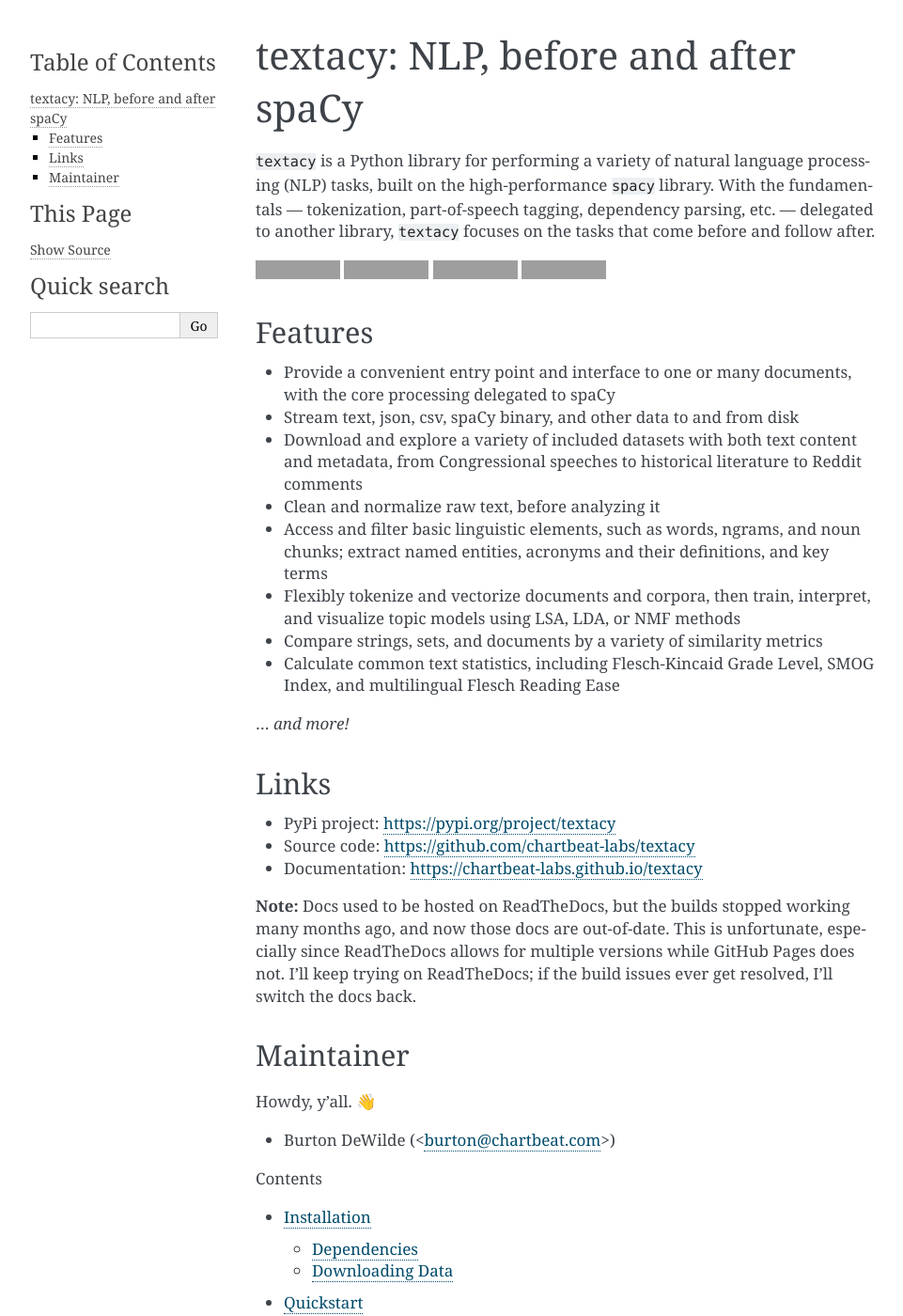
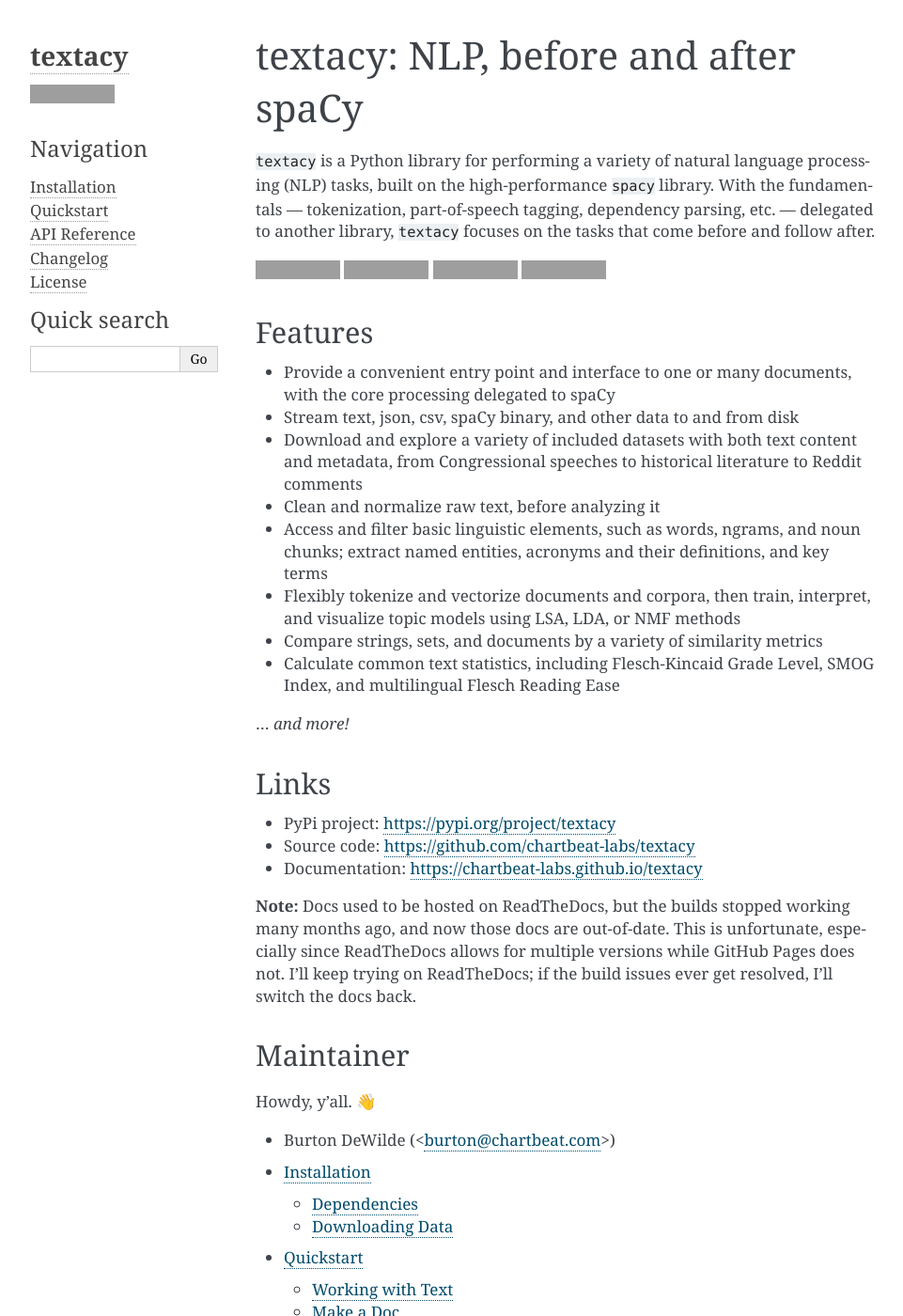
Before and after one commit to chartbeat-labs/textacy, a Sphinx documentation site: the page built from docs/source/index.rst, in a window 1280 px wide and 1400 px high. Shown: the whole window at 94% size, without its empty margins (148-1109 px from the left). Built offline with Sphinx 7.4.7, drawn with Linux system fonts in a browser that asks for light colours; the version number could not be read and is left out; part of the change alters nothing that is shown; some of the changed text lies outside the part shown; grey boxes are pictures that could not be loaded.

Commit message:
Tidy up and customize docs for new theme

```diff
--- a/docs/source/conf.py
+++ b/docs/source/conf.py
@@ -1,282 +1,204 @@
 #!/usr/bin/env python3
 # -*- coding: utf-8 -*-
-#
-# textacy documentation build configuration file, created by
-# sphinx-quickstart on Thu Feb  4 13:08:20 2016.
-#
-# This file is execfile()d with the current directory set to its
-# containing dir.
-#
-# Note that not all possible configuration values are present in this
-# autogenerated file.
-#
-# All configuration values have a default; values that are commented out
-# serve to show the default.
 
+import datetime
 import sys
-import os
-
-# import sphinx_rtd_theme
 
 import textacy
 
-# If extensions (or modules to document with autodoc) are in another directory,
-# add these directories to sys.path here. If the directory is relative to the
-# documentation root, use os.path.abspath to make it absolute, like shown here.
-# sys.path.insert(0, os.path.abspath('.'))
-
 # -- General configuration ------------------------------------------------
 
-# If your documentation needs a minimal Sphinx version, state it here.
-#needs_sphinx = '1.0'
-
 # Add any Sphinx extension module names here, as strings. They can be
-# extensions coming with Sphinx (named 'sphinx.ext.*') or your custom
-# ones.
+# extensions coming with Sphinx (named 'sphinx.ext.*') or your custom ones.
 extensions = [
-    'sphinx.ext.autodoc',
-    'sphinx.ext.todo',
-    'sphinx.ext.coverage',
-    'sphinx.ext.mathjax',
-    'sphinx.ext.viewcode',
-    'sphinx.ext.intersphinx',
-    'sphinx.ext.napoleon',
-    'sphinx.ext.githubpages',
+    "sphinx.ext.autodoc",
+    "sphinx.ext.todo",
+    "sphinx.ext.coverage",
+    "sphinx.ext.mathjax",
+    "sphinx.ext.viewcode",
+    "sphinx.ext.intersphinx",
+    "sphinx.ext.napoleon",
+    "sphinx.ext.githubpages",
 ]
 
-# Add any paths that contain templates here, relative to this directory.
-templates_path = ['_templates']
-
 # The suffix(es) of source filenames.
-# You can specify multiple suffix as a list of string:
-# source_suffix = ['.rst', '.md']
-source_suffix = '.rst'
-
-# The encoding of source files.
-#source_encoding = 'utf-8-sig'
+source_suffix = ".rst"  # [".rst", ".md"]
 
 # The master toctree document.
-master_doc = 'index'
+master_doc = "index"
 
 # General information about the project.
-project = 'textacy'
-copyright = '2016 Chartbeat, Inc.'
-author = 'Burton DeWilde'
+project = "textacy"
+copyright = "{year} Chartbeat, Inc".format(year=datetime.datetime.now().year)
+author = "Burton DeWilde"
 
-# The version info for the project you're documenting, acts as replacement for
-# |version| and |release|, also used in various other places throughout the
-# built documents.
-#
-# The short X.Y version.
-version = textacy.__version__.rsplit('.', 1)[0]
-# The full version, including alpha/beta/rc tags.
+# short X.Y version and full release version (including alpha/beta/rc tags)
+version = textacy.__version__.rsplit(".", 1)[0]
 release = textacy.__version__
 
-# The language for content autogenerated by Sphinx. Refer to documentation
-# for a list of supported languages.
-#
-# This is also used if you do content translation via gettext catalogs.
-# Usually you set "language" from the command line for these cases.
-language = None
+# Add any paths that contain templates here, relative to this directory.
+templates_path = ["_templates"]
 
-intersphinx_mapping = {'python': ('https://docs.python.org/3.6', None),
-                       'numpy': ('https://docs.scipy.org/doc/numpy/', None),
-                       'scipy': ('https://docs.scipy.org/doc/scipy/reference', None),
-                       'matplotlib': ('https://matplotlib.org', None),
-                       }
-
-# There are two options for replacing |today|: either, you set today to some
-# non-false value, then it is used:
-#today = ''
-# Else, today_fmt is used as the format for a strftime call.
-#today_fmt = '%B %d, %Y'
-
-# List of patterns, relative to source directory, that match files and
-# directories to ignore when looking for source files.
-exclude_patterns = []
-
-# The reST default role (used for this markup: `text`) to use for all
-# documents.
-#default_role = None
+intersphinx_mapping = {
+    "python": ("https://docs.python.org/3.6", None),
+    "numpy": ("https://docs.scipy.org/doc/numpy/", None),
+    "scipy": ("https://docs.scipy.org/doc/scipy/reference", None),
+    "matplotlib": ("https://matplotlib.org", None),
+}
 
 # If true, '()' will be appended to :func: etc. cross-reference text.
-#add_function_parentheses = True
-
-# If true, the current module name will be prepended to all description
-# unit titles (such as .. function::).
-#add_module_names = True
-
-# If true, sectionauthor and moduleauthor directives will be shown in the
-# output. They are ignored by default.
-#show_authors = False
+add_function_parentheses = True
 
 # The name of the Pygments (syntax highlighting) style to use.
-pygments_style = 'sphinx'
-
-# A list of ignored prefixes for module index sorting.
-#modindex_common_prefix = []
-
-# If true, keep warnings as "system message" paragraphs in the built documents.
-#keep_warnings = False
+pygments_style = "sphinx"
 
 # If true, `todo` and `todoList` produce output, else they produce nothing.
 todo_include_todos = False
 
+# The encoding of source files.
+# source_encoding = 'utf-8-sig'
+
 
 # -- Options for HTML output ----------------------------------------------
 
-# The theme to use for HTML and HTML Help pages.  See the documentation for
-# a list of builtin themes.
-html_theme = 'alabaster'  # 'sphinx_rtd_theme'
+html_theme = "alabaster"
+html_theme_options = {
+    "github_button": True,
+    "github_count": False,
+    "github_user": "chartbeat-labs",
+    "github_repo": "textacy",
+    "sidebar_collapse": True,
+    "show_relbar_bottom": True,
+}
+html_sidebars = {
+    '**': [
+        "about.html",
+        "navigation.html",
+        "relations.html",
+        "searchbox.html",
+    ]
+}
 
-# Theme options are theme-specific and customize the look and feel of a theme
-# further.  For a list of options available for each theme, see the
-# documentation.
-# html_theme_options = {}
-
-# Add any paths that contain custom themes here, relative to this directory.
-# html_theme_path = [sphinx_rtd_theme.get_html_theme_path()]
-
-# The name for this set of Sphinx documents.  If None, it defaults to
-# "<project> v<release> documentation".
-#html_title = None
-
-# A shorter title for the navigation bar.  Default is the same as html_title.
-#html_short_title = None
-
-# The name of an image file (relative to this directory) to place at the top
-# of the sidebar.
-#html_logo = None
+# name for this set of Sphinx docs; if None, "<project> v<release> documentation"
+# html_title = None
+# shorter title for the navigation bar
+html_short_title = "textacy"
 
 # The name of an image file (within the static path) to use as favicon of the
 # docs.  This file should be a Windows icon file (.ico) being 16x16 or 32x32
 # pixels large.
-#html_favicon = None
+# html_favicon = None
 
 # Add any paths that contain custom static files (such as style sheets) here,
 # relative to this directory. They are copied after the builtin static files,
 # so a file named "default.css" will overwrite the builtin "default.css".
-#html_static_path = ['_static']
+# html_static_path = ['_static']
 
 # Add any extra paths that contain custom files (such as robots.txt or
 # .htaccess) here, relative to this directory. These files are copied
 # directly to the root of the documentation.
-#html_extra_path = []
+# html_extra_path = []
 
 # If not '', a 'Last updated on:' timestamp is inserted at every page bottom,
 # using the given strftime format.
-#html_last_updated_fmt = '%b %d, %Y'
-
-# If true, SmartyPants will be used to convert quotes and dashes to
-# typographically correct entities.
-#html_use_smartypants = True
-
-# Custom sidebar templates, maps document names to template names.
-#html_sidebars = {}
+# html_last_updated_fmt = '%b %d, %Y'
 
 # Additional templates that should be rendered to pages, maps page names to
 # template names.
-#html_additional_pages = {}
+# html_additional_pages = {}
 
 # If false, no module index is generated.
-#html_domain_indices = True
+# html_domain_indices = True
 
 # If false, no index is generated.
-#html_use_index = True
+# html_use_index = True
 
 # If true, the index is split into individual pages for each letter.
-#html_split_index = False
+# html_split_index = False
 
 # If true, links to the reST sources are added to the pages.
-#html_show_sourcelink = True
+# html_show_sourcelink = True
 
 # If true, "Created using Sphinx" is shown in the HTML footer. Default is True.
-#html_show_sphinx = True
+# html_show_sphinx = True
 
 # If true, "(C) Copyright ..." is shown in the HTML footer. Default is True.
-#html_show_copyright = True
+# html_show_copyright = True
 
 # If true, an OpenSearch description file will be output, and all pages will
 # contain a <link> tag referring to it.  The value of this option must be the
 # base URL from which the finished HTML is served.
-#html_use_opensearch = ''
+# html_use_opensearch = ''
 
 # This is the file name suffix for HTML files (e.g. ".xhtml").
-#html_file_suffix = None
+# html_file_suffix = None
 
 # Language to be used for generating the HTML full-text search index.
 # Sphinx supports the following languages:
 #   'da', 'de', 'en', 'es', 'fi', 'fr', 'h', 'it', 'ja'
 #   'nl', 'no', 'pt', 'ro', 'r', 'sv', 'tr'
-#html_search_language = 'en'
+# html_search_language = 'en'
 
 # A dictionary with options for the search language support, empty by default.
 # Now only 'ja' uses this config value
-#html_search_options = {'type': 'default'}
+# html_search_options = {'type': 'default'}
 
 # The name of a javascript file (relative to the configuration directory) that
 # implements a search results scorer. If empty, the default will be used.
-#html_search_scorer = 'scorer.js'
+# html_search_scorer = 'scorer.js'
 
 # Output file base name for HTML help builder.
-htmlhelp_basename = 'textacydoc'
+htmlhelp_basename = "textacydoc"
 
 # -- Options for LaTeX output ---------------------------------------------
 
 latex_elements = {
-# The paper size ('letterpaper' or 'a4paper').
-#'papersize': 'letterpaper',
-
-# The font size ('10pt', '11pt' or '12pt').
-#'pointsize': '10pt',
-
-# Additional stuff for the LaTeX preamble.
-#'preamble': '',
-
-# Latex figure (float) alignment
-#'figure_align': 'htbp',
+    # The paper size ('letterpaper' or 'a4paper').
+    #'papersize': 'letterpaper',
+    # The font size ('10pt', '11pt' or '12pt').
+    #'pointsize': '10pt',
+    # Additional stuff for the LaTeX preamble.
+    #'preamble': '',
+    # Latex figure (float) alignment
+    #'figure_align': 'htbp',
 }
 
 # Grouping the document tree into LaTeX files. List of tuples
 # (source start file, target name, title,
 #  author, documentclass [howto, manual, or own class]).
 latex_documents = [
-    (master_doc, 'textacy.tex', 'textacy Documentation',
-     'Burton DeWilde', 'manual'),
+    (master_doc, "textacy.tex", "textacy Documentation", "Burton DeWilde", "manual")
 ]
 
 # The name of an image file (relative to this directory) to place at the top of
 # the title page.
-#latex_logo = None
+# latex_logo = None
 
 # For "manual" documents, if this is true, then toplevel headings are parts,
 # not chapters.
-#latex_use_parts = False
+# latex_use_parts = False
 
 # If true, show page references after internal links.
-#latex_show_pagerefs = False
+# latex_show_pagerefs = False
 
 # If true, show URL addresses after external links.
-#latex_show_urls = False
+# latex_show_urls = False
 
 # Documents to append as an appendix to all manuals.
-#latex_appendices = []
+# latex_appendices = []
 
 # If false, no module index is generated.
-#latex_domain_indices = True
+# latex_domain_indices = True
 
 
 # -- Options for manual page output ---------------------------------------
 
 # One entry per manual page. List of tuples
 # (source start file, name, description, authors, manual section).
-man_pages = [
-    (master_doc, 'textacy', 'textacy Documentation',
-     [author], 1)
-]
+man_pages = [(master_doc, "textacy", "textacy Documentation", [author], 1)]
 
 # If true, show URL addresses after external links.
-#man_show_urls = False
+# man_show_urls = False
 
 
 # -- Options for Texinfo output -------------------------------------------
@@ -285,19 +207,25 @@ man_pages = [
 # (source start file, target name, title, author,
 #  dir menu entry, description, category)
 texinfo_documents = [
-    (master_doc, 'textacy', 'textacy Documentation',
-     author, 'textacy', 'One line description of project.',
-     'Miscellaneous'),
+    (
+        master_doc,
+        "textacy",
+        "textacy Documentation",
+        author,
+        "textacy",
+        "One line description of project.",
+        "Miscellaneous",
+    )
 ]
 
 # Documents to append as an appendix to all manuals.
-#texinfo_appendices = []
+# texinfo_appendices = []
 
 # If false, no module index is generated.
-#texinfo_domain_indices = True
+# texinfo_domain_indices = True
 
 # How to display URL addresses: 'footnote', 'no', or 'inline'.
-#texinfo_show_urls = 'footnote'
+# texinfo_show_urls = 'footnote'
 
 # If true, do not generate a @detailmenu in the "Top" node's menu.
-#texinfo_no_detailmenu = False
+# texinfo_no_detailmenu = False
--- a/docs/source/index.rst
+++ b/docs/source/index.rst
@@ -3,7 +3,6 @@
 
 .. toctree::
    :maxdepth: 2
-   :caption: Contents
 
    getting_started/installation
    getting_started/quickstart
```
